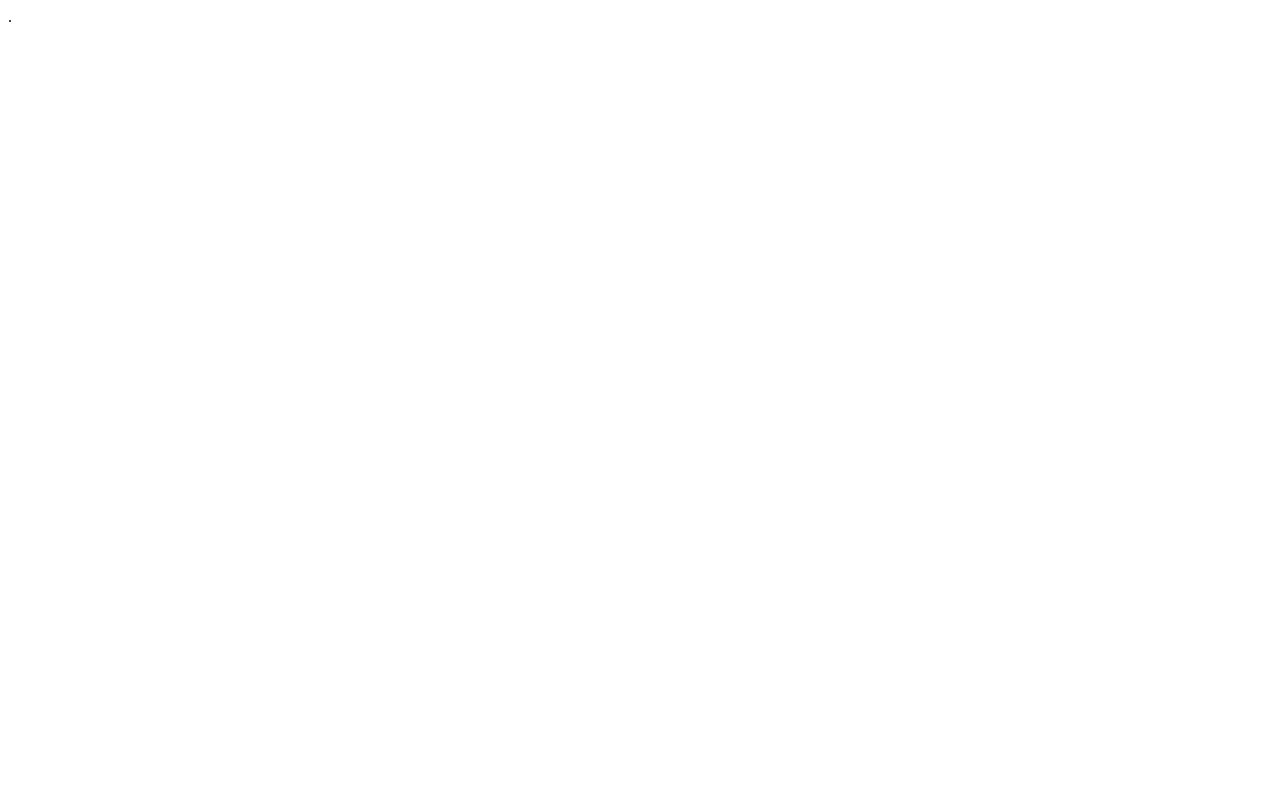
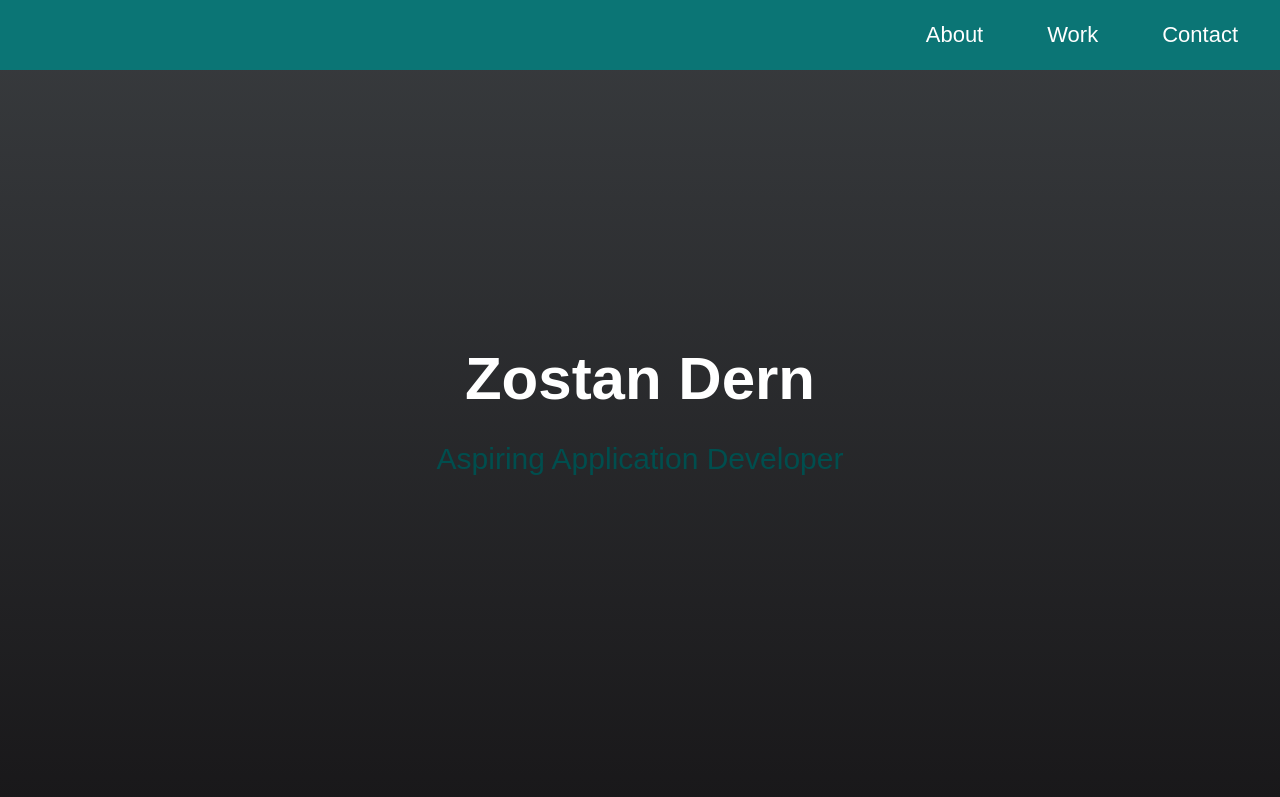
Before and after one commit to Dallaspeterson/PersonalWebpagePortfolio, a plain HTML site: page index.html in a window 1280 px wide. Shown: the top 797 px of the page. Drawn offline with Linux system fonts and the light colour scheme.

Commit message:
Added Section and Navigation Bar

```diff
--- a/index.html
+++ b/index.html
@@ -1 +1,46 @@
-.
+<!DOCTYPE html>
+<html lang="en">
+    <head>
+        <meta charset="UTF-8">
+        <meta name="viewport" content="width=device-width, initial-scale=1.0">
+        <link rel="stylesheet" href="styles.css" />
+        <title>Personal Webpage Portfolio</title>
+    </head>
+    <body>
+        <!--Navigation Bar-->
+
+        <nav id="nav-bar" class="nav-bar">
+            <ul class="nav-list">
+                <li><a href="#welcome-section">About</a></li>
+                <li><a href="#projects">Work</a></li>
+                <li><a href="#contact">Contact</a></li>
+            </ul>
+        </nav>
+
+        <!--Welcome Section-->
+        <section id="welcome-section" class="welcome-section">
+            <h1 id="welcome-header" class="welcome-header">Zostan Dern</h1>
+            <p>Aspiring Application Developer</p>
+        </section>
+
+        <!--Project Section-->
+        <section id="projects" class="project-section">
+            <h2 id="project-header" class="project-header">Projects Portfolio</h2>
+
+
+        </section>
+
+        <!--Contact Section-->
+        <section id="contact" class="contact-section">
+            <h3 id="contact-header" class="contact-header">Stay Connected</h3>
+
+        </section>
+
+        <!--Footer Section-->
+        <section id="footer" class="footer-section">
+            <p id="footer-paragraph" class="footer-paragraph">© 2023 Zostan Dern. All Rights Reserved.</p>
+
+        </section>
+
+    </body>
+</html>
--- a/styles.css
+++ b/styles.css
@@ -1 +1,95 @@
-.
+* {
+    box-sizing: border-box;
+}
+html {
+    font-size: 10px;
+}
+body {
+    color: white;
+    font-family: 'Raleway', sans-serif;
+    font-size: 2rem;
+    display: flex;
+    flex-direction: column;
+    text-align: center;
+    margin: 0;
+    padding: 0;
+    overflow-x: hidden;
+}
+section {
+    width: 100%;
+    height: 60rem;
+}
+.welcome-section h1 {
+    font-size: 6rem;
+}
+.welcome-section p {
+    margin-top: -2rem;
+    font-size: 3rem;
+    color: #004e4e;
+}
+.welcome-section {
+    display: flex;
+    flex-direction: column;
+    justify-content: center;
+    align-items: center;
+    height: 100vh;
+    background: linear-gradient(#393c3f, #19181a );
+}
+.welcome-section h1, .welcome-section p {
+    text-align: center;
+  }
+.project-section {
+    background-color: #45567d;
+}
+.contact-section {
+    height: 80vh;
+    background-color: #303841;
+}
+.footer-section {
+    background-color: #303841;
+}
+.project-section h2 {
+    font-size: 3rem;
+    margin-top: 10rem;
+}
+.contact-section h3 {
+    font-size: 3rem;
+    margin-top: 10rem;
+}
+.nav-bar {
+    width: 100%;
+    margin-right: 30px;
+    position: fixed;
+    background-color: #0b7575;
+    margin: 0;
+    padding: 0;
+}
+.nav-list {
+    padding: 0;
+    margin: 0;
+    display: flex;
+    flex-direction: row;
+    justify-content: flex-end;
+    list-style-type: none;
+}
+.nav-list li{
+    padding: 0px 20px 0px 0px;
+    list-style-type: none;
+    text-decoration: none;
+}
+.nav-list a{
+    font-family: 'Raleway', sans-serif;
+    color: white;
+    text-decoration: none;
+    display: block;
+    font-size: 2.2rem;
+    padding: 2.2rem;
+}
+.nav-list a:hover{
+    background-color: #45567d;
+}
+.footer-section {
+    width: 100%;
+    height: 10rem;
+    border-top: 2px solid #be3144;
+}
```
